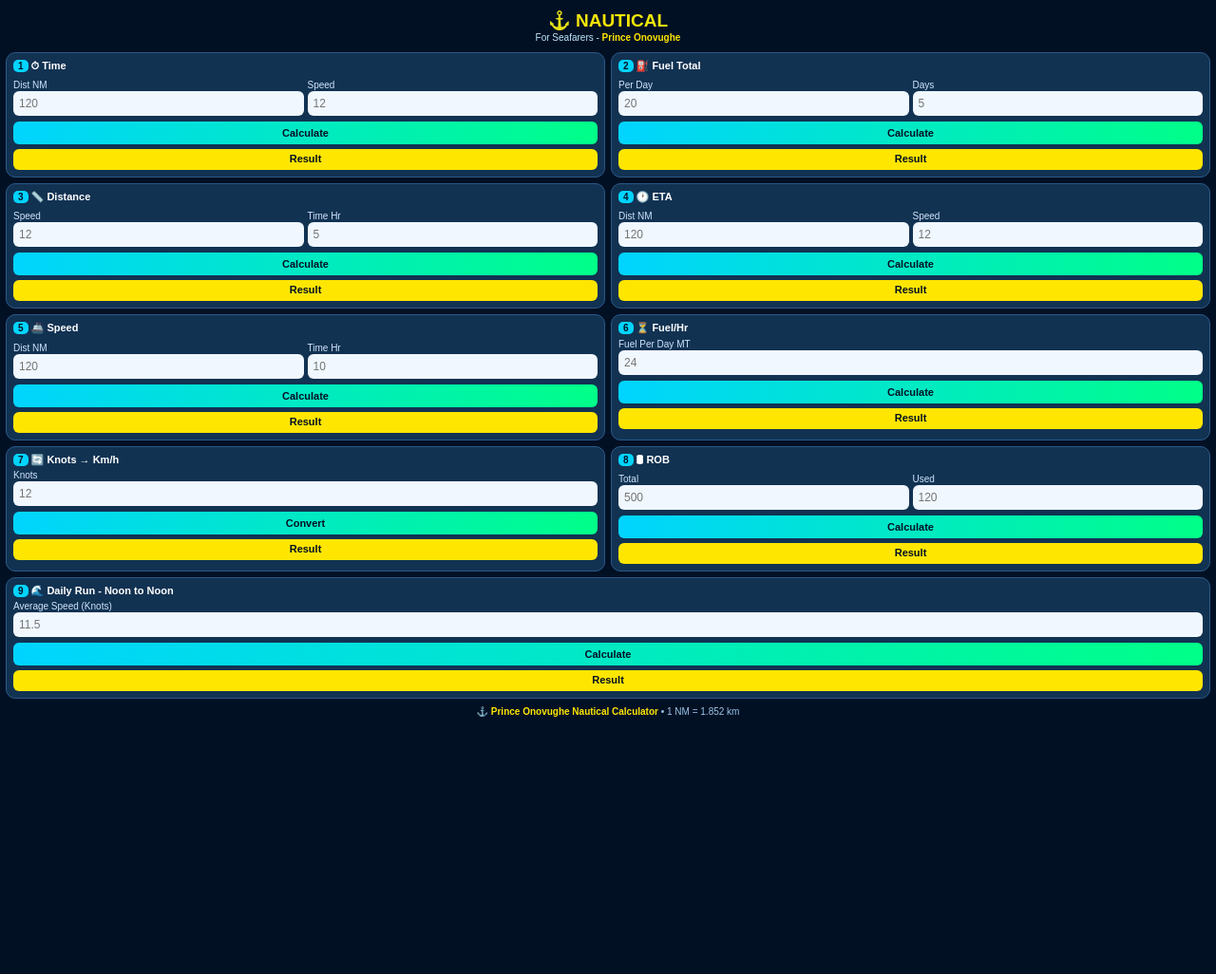
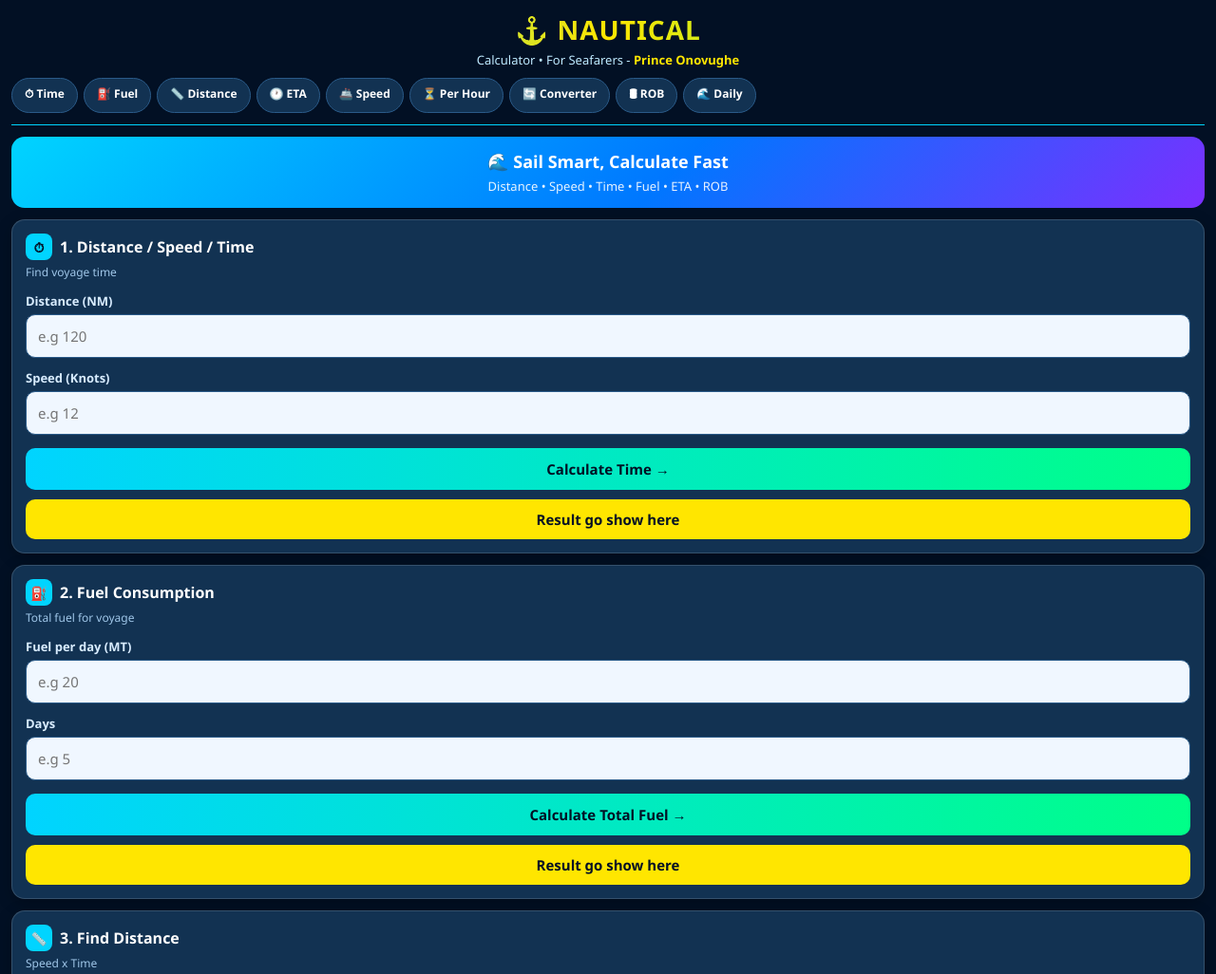
Before and after one commit to princeonovughe100-hub/Nauticalcalculator, a plain HTML site: page index.html in a window 1280 px wide. Shown: the top 1026 px of the page at 95% size. Before the commit the page ends 800 px from the top, so only its background shows below. Drawn offline with Linux system fonts and the light colour scheme.

Commit message:
Update index.html

```diff
--- a/index.html
+++ b/index.html
@@ -3,54 +3,55 @@
 <head>
 <meta charset="UTF-8">
 <meta name="viewport" content="width=device-width, initial-scale=1.0">
-<title>Nautical Calculator</title>
+<title>Nautical Calculator - Prince Onovughe</title>
 <style>
-*{box-sizing:border-box;font-family:Arial,sans-serif}
-body{margin:0;background:#021024;color:#fff;padding:6px}
-.top{text-align:center;padding:4px 0}
-.top h1{margin:0;font-size:19px;background:linear-gradient(90deg,#00d4ff,#ffe600,#00ff88);-webkit-background-clip:text;-webkit-text-fill-color:transparent}
-.top p{margin:1px 0 6px;font-size:10px;color:#bfeaff}
-.top p b{color:#ffe600}
-.grid{display:grid;grid-template-columns:1fr 1fr;gap:6px}
-.card{background:#123252;border:1px solid #2a5a88;border-radius:10px;padding:7px}
-.card.full{grid-column:1/3}
-.card h3{margin:0 0 4px;font-size:11px;line-height:1.2}
-.card h3 span{background:#00d4ff;color:#021024;padding:1px 5px;border-radius:5px;font-size:10px}
-label{font-size:10px;color:#cfe6ff;display:block;margin:4px 0 1px}
-input{width:100%;padding:6px;border-radius:6px;border:none;background:#f0f7ff;font-size:12px;outline:none}
-.row{display:flex;gap:4px}
-.row>div{flex:1}
-.btn{width:100%;padding:6px;border:none;border-radius:6px;background:linear-gradient(90deg,#00d4ff,#00ff88);font-size:11px;font-weight:900;margin-top:6px;color:#021024}
-.res{background:#ffe600;color:#021024;border-radius:6px;padding:4px;margin-top:5px;font-size:11px;font-weight:800;text-align:center;min-height:22px;line-height:1.2}
-.foot{text-align:center;font-size:10px;color:#9fc6e8;margin:8px 0}
+*{box-sizing:border-box;font-family:'Segoe UI',Arial,sans-serif}
+body{margin:0;background:#021024;color:#fff;padding:0 12px 20px}
+.top{position:sticky;top:0;z-index:10;background:#021024;padding:12px 0 10px;text-align:center;border-bottom:1px solid #00d4ff}
+.top h1{margin:0;font-size:28px;background:linear-gradient(90deg,#00d4ff,#ffe600,#00ff88);-webkit-background-clip:text;-webkit-text-fill-color:transparent;font-weight:900;letter-spacing:1px}
+.top p{margin:4px 0 0;color:#bfeaff;font-size:13px}
+.top b{color:#ffe600}
+.menu{display:flex;gap:6px;overflow-x:auto;padding:10px 0 2px;scrollbar-width:none}
+.menu a{white-space:nowrap;background:#123252;color:#fff;text-decoration:none;padding:7px 13px;border-radius:999px;font-size:12px;font-weight:700;border:1px solid #2a5a88}
+.hero{background:linear-gradient(135deg,#00d4ff,#0077ff 55%,#7b2fff);border-radius:14px;padding:14px;text-align:center;margin:12px 0}
+.hero h2{margin:0;font-size:18px}
+.hero p{margin:5px 0 0;opacity:.9;font-size:13px}
+.card{background:#123252;border:1px solid rgba(255,255,255,.15);border-radius:14px;padding:14px;margin-bottom:12px;box-shadow:0 4px 15px rgba(0,0,0,.25)}
+.card h2{margin:0;font-size:16px;display:flex;align-items:center;gap:8px}
+.card h2 i{font-style:normal;background:#00d4ff;color:#021024;width:28px;height:28px;display:grid;place-items:center;border-radius:8px;font-size:14px}
+.card small{color:#9fc6e8;font-size:12px}
+label{display:block;margin:12px 0 5px;font-size:13px;font-weight:600;color:#d8ecff}
+input{width:100%;padding:12px;border-radius:10px;border:1px solid #2a5a88;background:#f0f7ff;font-size:15px;outline:none;color:#021024}
+input:focus{border-color:#00d4ff;background:#fff}
+.btn{width:100%;padding:12px;border:none;border-radius:10px;background:linear-gradient(90deg,#00d4ff,#00ff88);font-size:15px;font-weight:900;margin-top:14px;cursor:pointer;color:#021024}
+.res{width:100%;padding:11px;border-radius:10px;background:#ffe600;color:#021024;font-size:15px;font-weight:800;margin-top:10px;text-align:center}
+.foot{text-align:center;color:#9fc6e8;font-size:12px;line-height:1.6;margin-top:14px}
 .foot b{color:#ffe600}
 </style>
 </head>
 <body>
-<div class="top"><h1>⚓ NAUTICAL</h1><p>For Seafarers - <b>Prince Onovughe</b></p></div>
-<div class="grid">
-<div class="card"><h3><span>1</span> ⏱ Time</h3><div class="row"><div><label>Dist NM</label><input id="d1" type="number" placeholder="120"></div><div><label>Speed</label><input id="s1" type="number" placeholder="12"></div></div><button class="btn" onclick="c1()">Calculate</button><div class="res" id="r1">Result</div></div>
-<div class="card"><h3><span>2</span> ⛽ Fuel Total</h3><div class="row"><div><label>Per Day</label><input id="f2" type="number" placeholder="20"></div><div><label>Days</label><input id="dy2" type="number" placeholder="5"></div></div><button class="btn" onclick="c2()">Calculate</button><div class="res" id="r2">Result</div></div>
-<div class="card"><h3><span>3</span> 📏 Distance</h3><div class="row"><div><label>Speed</label><input id="s3" type="number" placeholder="12"></div><div><label>Time Hr</label><input id="t3" type="number" placeholder="5"></div></div><button class="btn" onclick="c3()">Calculate</button><div class="res" id="r3">Result</div></div>
-<div class="card"><h3><span>4</span> 🕐 ETA</h3><div class="row"><div><label>Dist NM</label><input id="d4" type="number" placeholder="120"></div><div><label>Speed</label><input id="s4" type="number" placeholder="12"></div></div><button class="btn" onclick="c4()">Calculate</button><div class="res" id="r4">Result</div></div>
-<div class="card"><h3><span>5</span> 🚢 Speed</h3><div class="row"><div><label>Dist NM</label><input id="d5" type="number" placeholder="120"></div><div><label>Time Hr</label><input id="t5" type="number" placeholder="10"></div></div><button class="btn" onclick="c5()">Calculate</button><div class="res" id="r5">Result</div></div>
-<div class="card"><h3><span>6</span> ⏳ Fuel/Hr</h3><label>Fuel Per Day MT</label><input id="f6" type="number" placeholder="24"><button class="btn" onclick="c6()">Calculate</button><div class="res" id="r6">Result</div></div>
-<div class="card"><h3><span>7</span> 🔄 Knots → Km/h</h3><label>Knots</label><input id="k7" type="number" placeholder="12"><button class="btn" onclick="c7()">Convert</button><div class="res" id="r7">Result</div></div>
-<div class="card"><h3><span>8</span> 🛢 ROB</h3><div class="row"><div><label>Total</label><input id="t8" type="number" placeholder="500"></div><div><label>Used</label><input id="u8" type="number" placeholder="120"></div></div><button class="btn" onclick="c8()">Calculate</button><div class="res" id="r8">Result</div></div>
-<div class="card full"><h3><span>9</span> 🌊 Daily Run - Noon to Noon</h3><label>Average Speed (Knots)</label><input id="s9" type="number" placeholder="11.5"><button class="btn" onclick="c9()">Calculate</button><div class="res" id="r9">Result</div></div>
-</div>
-<div class="foot">⚓ <b>Prince Onovughe Nautical Calculator</b> • 1 NM = 1.852 km</div>
+<div class="top"><h1>⚓ NAUTICAL</h1><p>Calculator • For Seafarers - <b>Prince Onovughe</b></p><div class="menu"><a href="#c1">⏱ Time</a><a href="#c2">⛽ Fuel</a><a href="#c3">📏 Distance</a><a href="#c4">🕐 ETA</a><a href="#c5">🚢 Speed</a><a href="#c6">⏳ Per Hour</a><a href="#c7">🔄 Converter</a><a href="#c8">🛢 ROB</a><a href="#c9">🌊 Daily</a></div></div>
+<div class="hero"><h2>🌊 Sail Smart, Calculate Fast</h2><p>Distance • Speed • Time • Fuel • ETA • ROB</p></div>
+<div class="card" id="c1"><h2><i>⏱</i> 1. Distance / Speed / Time</h2><small>Find voyage time</small><label>Distance (NM)</label><input type="number" id="dist" placeholder="e.g 120"><label>Speed (Knots)</label><input type="number" id="speed" placeholder="e.g 12"><button class="btn" onclick="calcTime()">Calculate Time →</button><div class="res" id="result1">Result go show here</div></div>
+<div class="card" id="c2"><h2><i>⛽</i> 2. Fuel Consumption</h2><small>Total fuel for voyage</small><label>Fuel per day (MT)</label><input type="number" id="fuelDay" placeholder="e.g 20"><label>Days</label><input type="number" id="days" placeholder="e.g 5"><button class="btn" onclick="calcFuel()">Calculate Total Fuel →</button><div class="res" id="result2">Result go show here</div></div>
+<div class="card" id="c3"><h2><i>📏</i> 3. Find Distance</h2><small>Speed x Time</small><label>Speed (Knots)</label><input type="number" id="speed2" placeholder="e.g 12"><label>Time (Hours)</label><input type="number" id="time2" placeholder="e.g 5"><button class="btn" onclick="calcDist()">Calculate Distance →</button><div class="res" id="result3">Result go show here</div></div>
+<div class="card" id="c4"><h2><i>🕐</i> 4. ETA - Arrival Time</h2><small>When you go reach?</small><label>Distance (NM)</label><input type="number" id="distEta" placeholder="e.g 120"><label>Speed (Knots)</label><input type="number" id="speedEta" placeholder="e.g 12"><button class="btn" onclick="calcEta()">Calculate ETA →</button><div class="res" id="result4">Result go show here</div></div>
+<div class="card" id="c5"><h2><i>🚢</i> 5. Find Speed</h2><small>Distance / Time</small><label>Distance (NM)</label><input type="number" id="dist5" placeholder="e.g 120"><label>Time (Hours)</label><input type="number" id="time5" placeholder="e.g 10"><button class="btn" onclick="calcSpeed()">Calculate Speed →</button><div class="res" id="result5">Result go show here</div></div>
+<div class="card" id="c6"><h2><i>⏳</i> 6. Fuel Per Hour</h2><small>Hourly burn</small><label>Fuel per day (MT)</label><input type="number" id="fuelDay6" placeholder="e.g 24"><button class="btn" onclick="calcFuelHour()">Calculate Per Hour →</button><div class="res" id="result6">Result go show here</div></div>
+<div class="card" id="c7"><h2><i>🔄</i> 7. Knots to Km/h</h2><small>Quick converter</small><label>Speed (Knots)</label><input type="number" id="knot7" placeholder="e.g 12"><button class="btn" onclick="calcKnot()">Convert Now →</button><div class="res" id="result7">Result go show here</div></div>
+<div class="card" id="c8"><h2><i>🛢</i> 8. Bunker ROB</h2><small>Fuel remaining</small><label>Total Bunker (MT)</label><input type="number" id="total8" placeholder="e.g 500"><label>Fuel Used (MT)</label><input type="number" id="used8" placeholder="e.g 120"><button class="btn" onclick="calcRob()">Calculate ROB →</button><div class="res" id="result8">Result go show here</div></div>
+<div class="card" id="c9"><h2><i>🌊</i> 9. Daily Distance</h2><small>Noon-to-noon run</small><label>Average Speed (Knots)</label><input type="number" id="speed9" placeholder="e.g 11.5"><button class="btn" onclick="calcDaily()">Calculate Daily Run →</button><div class="res" id="result9">Result go show here</div></div>
+<div class="foot">⚓ <b>Prince Onovughe Nautical Calculator</b><br>1 knot = 1 NM per hour • 1 NM = 1.852 km</div>
 <script>
-function v(id){return parseFloat(document.getElementById(id).value)}
-function c1(){let d=v('d1'),s=v('s1');if(!d||!s){r1.innerText='Enter both';return}let t=d/s;let h=Math.floor(t),m=Math.round((t-h)*60);r1.innerText=h+' hrs '+m+' mins'}
-function c2(){let f=v('f2'),d=v('dy2');if(!f||!d){r2.innerText='Enter both';return}r2.innerText=(f*d).toFixed(2)+' MT'}
-function c3(){let s=v('s3'),t=v('t3');if(!s||!t){r3.innerText='Enter both';return}r3.innerText=(s*t).toFixed(2)+' NM'}
-function c4(){let d=v('d4'),s=v('s4');if(!d||!s){r4.innerText='Enter both';return}let t=d/s;let n=new Date();n.setHours(n.getHours()+t);r4.innerText=t.toFixed(2)+' hrs | '+n.toLocaleTimeString([],{hour:'2-digit',minute:'2-digit'})}
-function c5(){let d=v('d5'),t=v('t5');if(!d||!t){r5.innerText='Enter both';return}r5.innerText=(d/t).toFixed(2)+' Knots'}
-function c6(){let f=v('f6');if(!f){r6.innerText='Enter fuel';return}r6.innerText=(f/24).toFixed(3)+' MT/hr'}
-function c7(){let k=v('k7');if(!k){r7.innerText='Enter knots';return}r7.innerText=(k*1.852).toFixed(2)+' Km/h'}
-function c8(){let t=v('t8'),u=v('u8');if(isNaN(t)||isNaN(u)){r8.innerText='Enter both';return}r8.innerText=(t-u).toFixed(2)+' MT Left'}
-function c9(){let s=v('s9');if(!s){r9.innerText='Enter speed';return}r9.innerText=(s*24).toFixed(2)+' NM / Day'}
+function calcTime(){let d=parseFloat(document.getElementById('dist').value);let s=parseFloat(document.getElementById('speed').value);if(!d||!s){document.getElementById('result1').innerText="Enter Distance & Speed";return;}let t=d/s;let h=Math.floor(t);let m=Math.round((t-h)*60);document.getElementById('result1').innerText="⏱ Time: "+h+" hrs "+m+" mins ("+t.toFixed(2)+" hrs)";}
+function calcFuel(){let f=parseFloat(document.getElementById('fuelDay').value);let dy=parseFloat(document.getElementById('days').value);if(!f||!dy){document.getElementById('result2').innerText="Enter Fuel & Days";return;}document.getElementById('result2').innerText="⛽ Total Fuel: "+(f*dy).toFixed(2)+" MT";}
+function calcDist(){let s=parseFloat(document.getElementById('speed2').value);let t=parseFloat(document.getElementById('time2').value);if(!s||!t){document.getElementById('result3').innerText="Enter Speed & Time";return;}let d=s*t;document.getElementById('result3').innerText="📏 Distance: "+d.toFixed(2)+" NM ("+(d*1.852).toFixed(2)+" km)";}
+function calcEta(){let d=parseFloat(document.getElementById('distEta').value);let s=parseFloat(document.getElementById('speedEta').value);if(!d||!s){document.getElementById('result4').innerText="Enter Distance & Speed";return;}let t=d/s;let now=new Date();now.setHours(now.getHours()+t);document.getElementById('result4').innerText="🕐 Time: "+t.toFixed(2)+" hrs | ETA: "+now.toLocaleString();}
+function calcSpeed(){let d=parseFloat(document.getElementById('dist5').value);let t=parseFloat(document.getElementById('time5').value);if(!d||!t){document.getElementById('result5').innerText="Enter Distance & Time";return;}document.getElementById('result5').innerText="🚢 Speed: "+(d/t).toFixed(2)+" Knots";}
+function calcFuelHour(){let f=parseFloat(document.getElementById('fuelDay6').value);if(!f){document.getElementById('result6').innerText="Enter Fuel per day";return;}document.getElementById('result6').innerText="Per Hour: "+(f/24).toFixed(3)+" MT/hr";}
+function calcKnot(){let k=parseFloat(document.getElementById('knot7').value);if(!k){document.getElementById('result7').innerText="Enter Knots";return;}document.getElementById('result7').innerText=k+" Knots = "+(k*1.852).toFixed(2)+" Km/h";}
+function calcRob(){let t=parseFloat(document.getElementById('total8').value);let u=parseFloat(document.getElementById('used8').value);if(isNaN(t)||isNaN(u)){document.getElementById('result8').innerText="Enter Total & Used";return;}document.getElementById('result8').innerText="🛢 ROB Remaining: "+(t-u).toFixed(2)+" MT";}
+function calcDaily(){let s=parseFloat(document.getElementById('speed9').value);if(!s){document.getElementById('result9').innerText="Enter Speed";return;}let d=s*24;document.getElementById('result9').innerText="🌊 Daily Run: "+d.toFixed(2)+" NM ("+(d*1.852).toFixed(2)+" km)";}
 </script>
 </body>
-  </html>
+</html>
```
